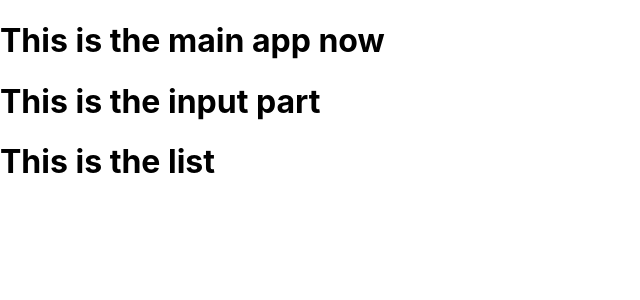
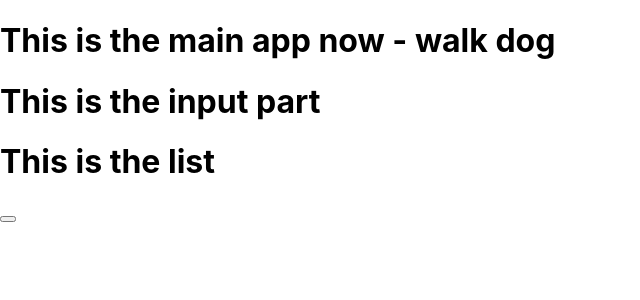
Before and after one commit to TadhgShinkwin/todo-two, a React (Create React App) app: page / in a window 1280 px wide. Shown: the top 300 px of the page, without its empty margins (0-640 px from the left). Built offline with nearby package versions, Linux system fonts and the light colour scheme.

Commit message:
some quick edits with useState

```diff
--- a/src/App.js
+++ b/src/App.js
@@ -1,13 +1,20 @@
-import './App.css';
+import React, {useState} from "react"
 import Input from "./components/Input"
 import List from "./components/List"
 
 function App() {
+  const [ todo, setTodo ] = useState("walk dog")
+
+  function changeState(){
+    setTodo("go home")
+  }
+
   return (
     <div>
-      <h1>This is the main app now</h1>
+      <h1>This is the main app now - {todo}</h1>
       <Input />
       <List />
+      <button onClick={changeState}></button>
     </div>
   );
 }
```
